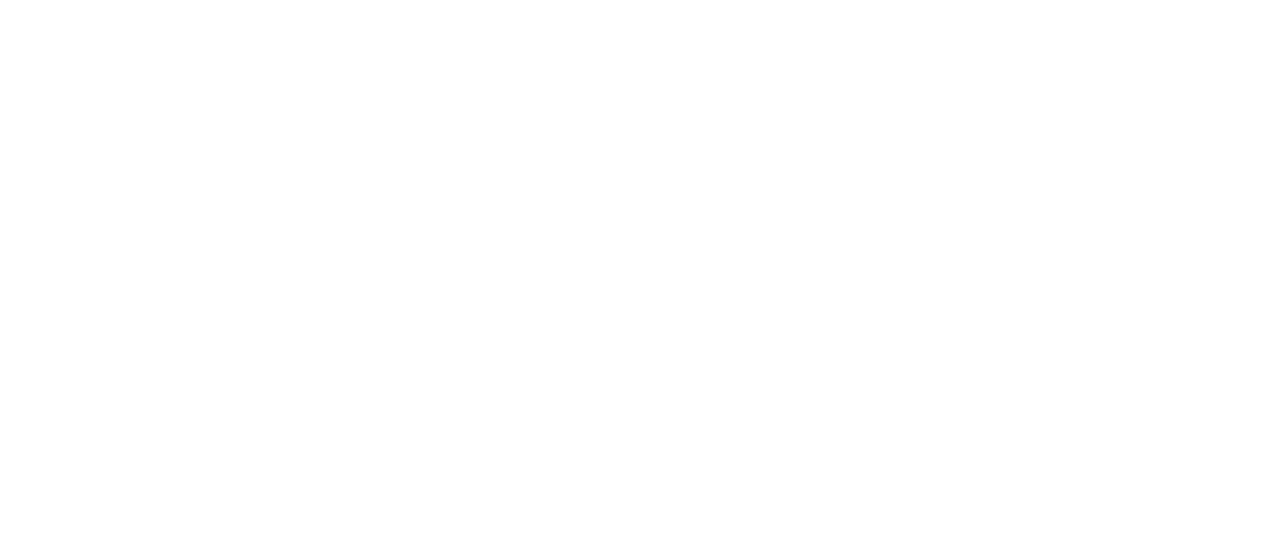
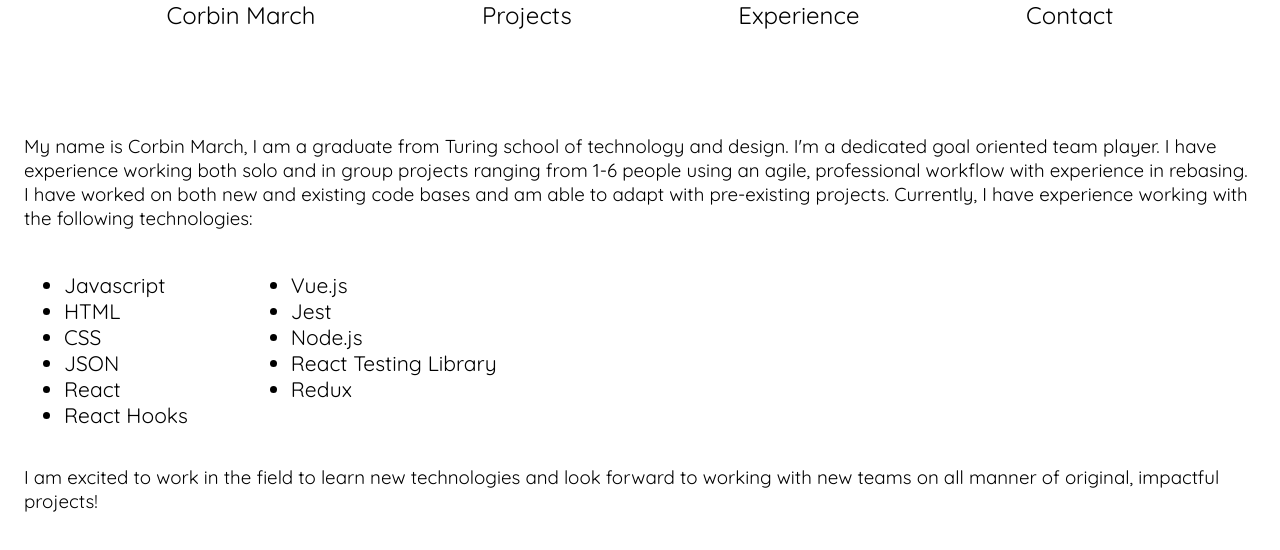
Before and after one commit to MarchCorbin/corbinsite, a React (Create React App) app: page /experience in a window 1280 px wide. Shown: the top 550 px of the page. Built offline with nearby package versions, Linux system fonts and the light colour scheme.

Commit message:
Working navigation to and from all pages

```diff
--- /dev/null
+++ b/src/components/experience/Experience.css
@@ -0,0 +1,17 @@
+.experience-page {
+  display: flex;
+  flex-flow: column;
+  margin-top: 5em;
+  padding:1.5em;
+}
+
+.exp-list {
+  columns: 2;
+  width: fit-content;
+  margin-top: 2em;
+  font-size: 21px;
+}
+
+.exp-text {
+  margin-top: 2em;
+}
--- /dev/null
+++ b/src/components/experience/Experience.js
@@ -0,0 +1,32 @@
+import React from 'react'
+import Header from '../header/Header'
+import './Experience.css'
+
+const Experience = () => {
+  return(
+    <>
+    <Header />
+    <div className='experience-page fade-in'>
+    <h3>My name is Corbin March, I am a graduate from Turing school of technology and design. I'm a dedicated goal oriented team player. I have experience working both solo and in group projects ranging from 1-6 people using an agile, professional workflow with experience in rebasing. I have worked on both new and existing code bases and am able to adapt with pre-existing projects. Currently, I have experience working with the following technologies: </h3>
+    <ul className='exp-list'>
+       <li>Javascript</li>
+        <li>HTML</li>
+        <li>CSS</li>
+        <li>JSON</li>
+        <li>React</li>
+        <li>React Hooks</li>
+        <li>Vue.js</li>
+        <li>Jest</li>
+        <li>Node.js</li>
+        <li>React Testing Library</li>
+        <li>Redux</li>
+    </ul>
+    <h3 className='exp-text'>
+       I am excited to work in the field to learn new technologies and look forward to working with new teams on all manner of original, impactful projects!
+    </h3>
+    </div>
+    </>
+  )
+}
+
+export default Experience
--- a/src/components/header/Header.css
+++ b/src/components/header/Header.css
@@ -3,6 +3,12 @@
   justify-content: space-evenly;
 }
 
-/* .header-options {
-  margin-left: 2em;
-} */
+.header-options:hover {
+  font-size:1.7em;
+  transition:0.5s;
+}
+
+.header-options {
+  font-size:1.5em;
+  transition:0.5s;
+}
--- a/src/components/header/Header.js
+++ b/src/components/header/Header.js
@@ -6,11 +6,12 @@
 const Header = () => {
   return (
     <>
-    <div className='header'>
-      <Link style={{textDecoration: 'none', color: 'black'}} to='/'><h1>Corbin March</h1></Link>
-      <h1 className='header-options'>Projects</h1>
-      <h1 className='header-options'>Experience</h1>
-    </div>
+    <nav className='header'>
+      <a style={{textDecoration: 'none', color: 'black'}} href='/'><h1 className='header-options'>Corbin March</h1></a>
+      <a style={{textDecoration: 'none', color: 'black'}} href='/projects'><h1 className='header-options'>Projects</h1></a>
+      <a style={{textDecoration: 'none', color: 'black'}} href='/experience'><h1 className='header-options'>Experience</h1></a>
+      <a style={{textDecoration: 'none', color: 'black'}} href='/contact'><h1 className='header-options'>Contact</h1></a>
+    </nav>
     </>
   )
 }
--- a/src/components/homepage/App.js
+++ b/src/components/homepage/App.js
@@ -2,11 +2,15 @@
 import {BrowserRouter, Route, withRouter} from 'react-router-dom'
 import HomePage from './HomePage'
 import Contact from '../contact/Contact'
+import Experience from '../experience/Experience'
+import Projects from '../projects/Projects'
 
 const App = () => {
   return (
   <BrowserRouter>
+  <Route path='/projects' component={Projects} />
   <Route exact path='/contact' component={Contact} />
+  <Route path='/experience' component={Experience} />
   <Route exact path='/' component={HomePage} />
   </BrowserRouter>
   )
--- a/src/components/homepage/HomePage.js
+++ b/src/components/homepage/HomePage.js
@@ -23,10 +23,10 @@
         </div>
       </div>
       <div className="right-homepage">
-        <Link to="/contact">
+        <a href="/contact">
           <h1 className="home-options">Contact</h1>
-        </Link>
-        <h1 className="home-options">Experience</h1>
+        </a>
+        <a href="/experience"><h1 className="home-options">Experience</h1></a>
         <h1 className="home-options">Projects</h1>
       </div>
     </div>
--- /dev/null
+++ b/src/components/projects/Projects.js
@@ -0,0 +1,9 @@
+import React from 'react'
+
+const Projects = () => {
+  return(
+    <h1>I am the Projects page and I am the one page that will break you!</h1>
+  )
+}
+
+export default Projects
```
Also changed, not shown: src/components/projects/Projects.css (added), 1 other file (tests, documents, lock files or other folders).
